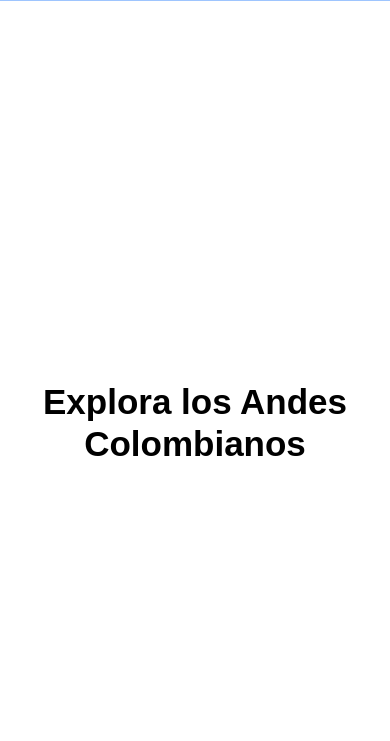
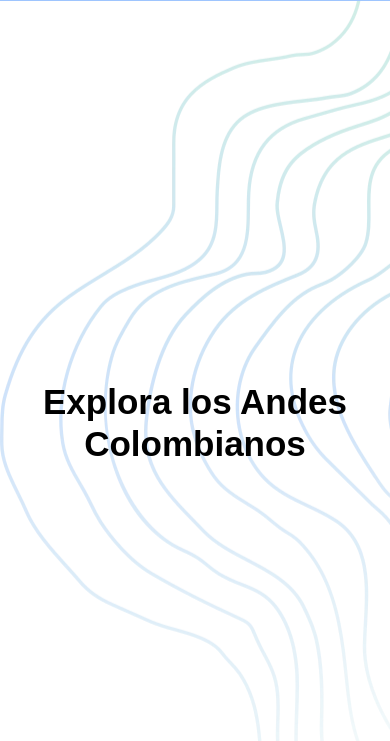
Before and after one commit to YeisonLaverde/PF-Laverde, a website: page index.html in a window 390 px wide. Shown: the part 97-838 px from the top of the page. Drawn offline with nearby package versions, Linux system fonts and the light colour scheme; files that its build step writes are made by us from their sources.

Commit message:
arreglo estructura

```diff
--- a/index.html
+++ b/index.html
@@ -52,21 +52,21 @@
             </div>
         </nav>
     </section>
+    </div>
+      <h1 class="blanco blancoedit">Explora los Andes Colombianos </h1>
+    </div>
 </header>
 
 
 <!--Bootstrap + Flexbox + Grid  -->
     <main class="container-fluid">
         <div class="row h-100">
-            <section class="col-xxl-12 col-xl-12 col-lg-12 col-md-12 col-sm-12 textheight">
-              <div>
-                <div class="imageabsolut">
-                   <img src="./assets/image/Topographic.webp" alt="lo sentimos no carga la imagen">
-                </div>
-                   <h1 class="blanco blancoedit">Explora los Andes Colombianos </h1>
+            <section>
+              <div class="imageabsolut">
+                <img src="./assets/image/Topographic.webp" alt="lo sentimos no carga la imagen">
               </div>
-                <!--contenido de mi pagina-->
             </section>
+            <!--contenido de mi pagina-->
             <div class="container mt-5">
               <button class="btn btn-primary animate-button">Presiona Aquí</button>
             </div>
```
Also changed, not shown: pages/services.html (+4 -2 lines).
